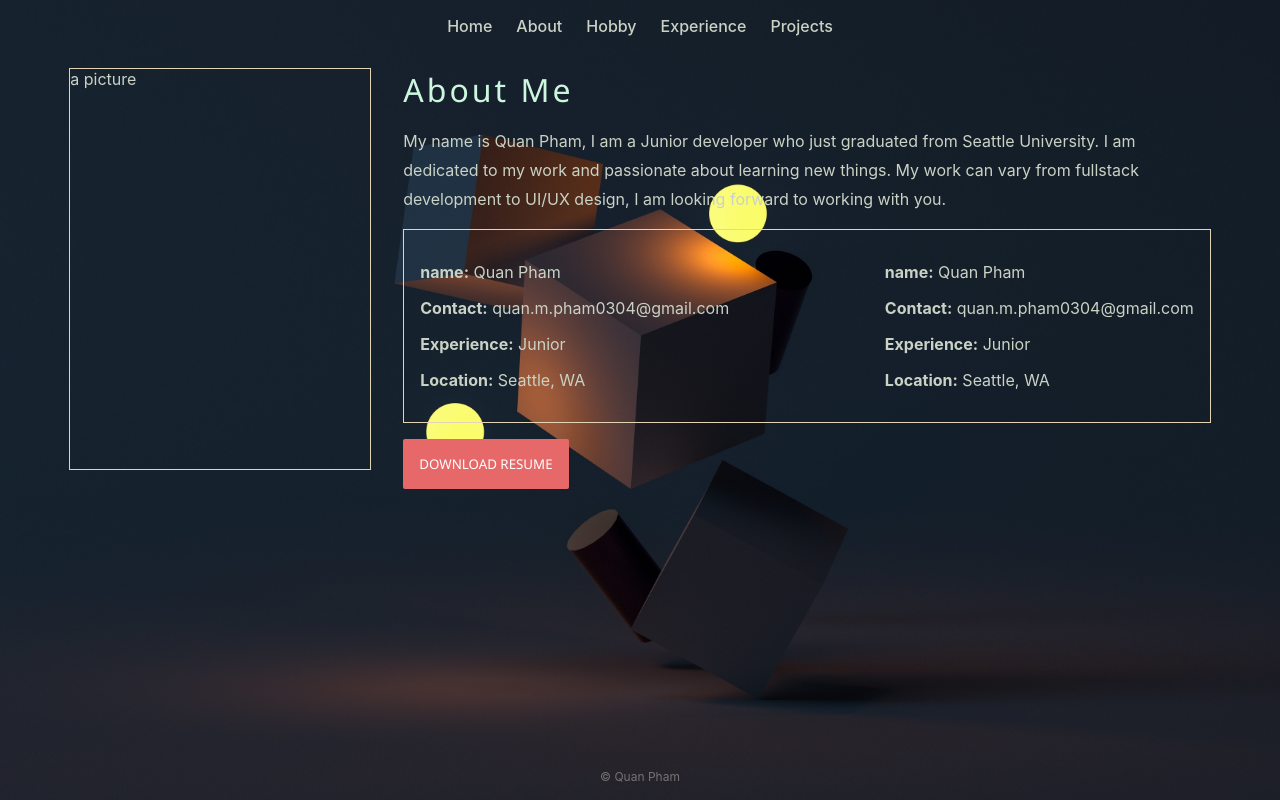
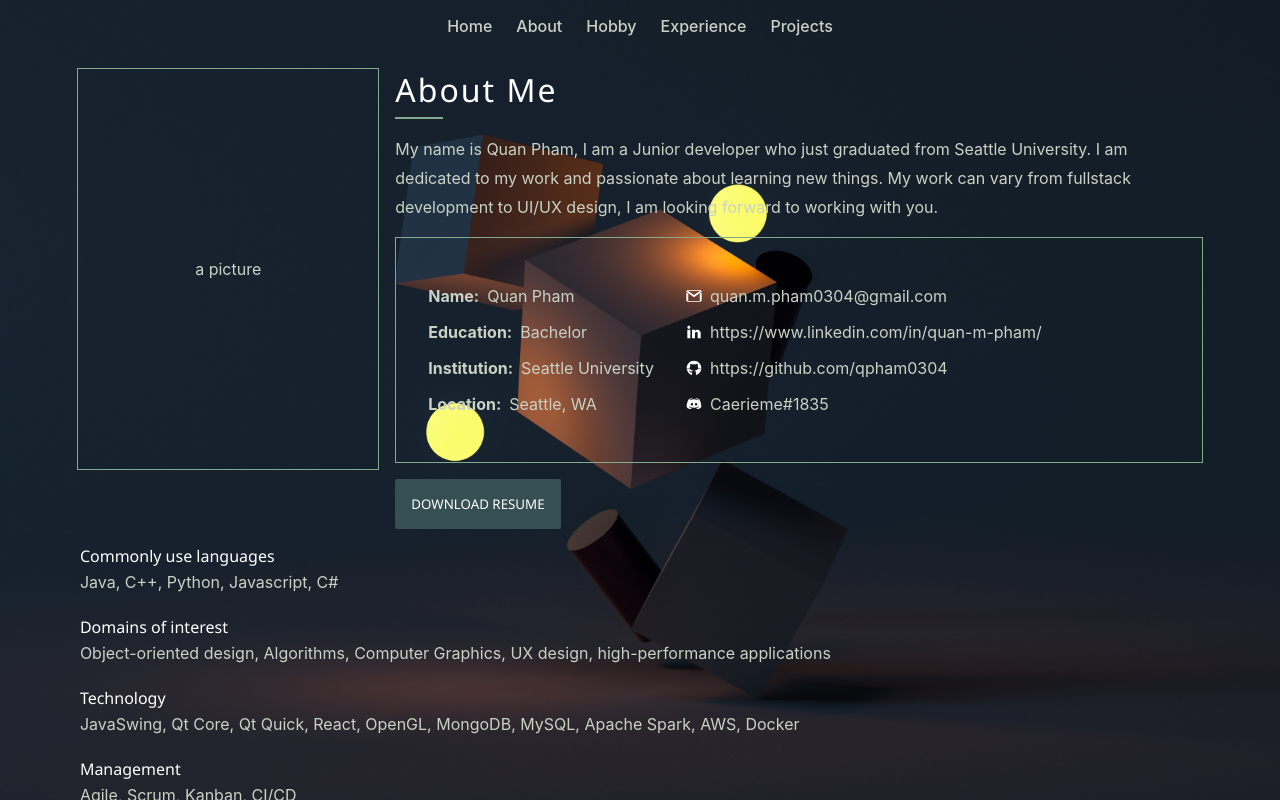
Before and after one commit to qpham0304/my-portfolio, a React (Create React App) app: page /about in a window 1280 px wide. Built offline with nearby package versions, Linux system fonts and the light colour scheme.

Commit message:
set up layout for about page

```diff
--- a/src/App.css
+++ b/src/App.css
@@ -1,9 +1,11 @@
 :root{
   --txt-color-primary: #cad2c5;
-  --h-color: #ccf7de;
+  --header-color: #fff;
   --overlay-color: #11223355;
   --bg-color-primary: #373a38;
   --bg-color-secondary: #e2d4b4;
+  --border-color: #84a98c;
+  --dl-btn: #354f52;
   --txt-size: 1rem;
 }
 
@@ -18,10 +20,11 @@
 
 .App-background {
   /* background-color: var(--overlay-color); */
-  min-height: 100vh;
+  /* min-height: 100vh; */
   display: flex;
   flex-direction: column;
   color: var(--txt-color-primary);
+  scroll-behavior: contain;
 }
 
 .App-background > div:first-of-type {
@@ -32,6 +35,7 @@
 
 .page-container {
   display: flex;
+  /* background-color: pink; */
 }
 
 .home {
@@ -40,11 +44,29 @@
 }
 
 .about {
-  /* background-color: var(--overlay-color); */
-  padding: 1rem;
+  padding: 1rem 2rem 1rem 2rem;
+  flex-wrap: wrap;
   justify-content: center;
+  width: 100%;
+}
+
+.about > div {
+  display: flex;
+  flex-direction: row;
   flex-wrap: wrap;
+  gap: 1rem;
   width: 100%;
+  justify-content: center;
+}
+
+.profile-pic {
+  max-width: 300px;
+  min-width: 300px;
+  height: 400px;
+  border: 1px solid var(--border-color);
+  display: flex;
+  justify-content: center;
+  align-items: center;
 }
 
 .projects {
@@ -55,10 +77,22 @@
 }
 
 h1,h2,h3,h4,h5,h6 {
+  position: relative;
   font-weight: 500;
   font-family: 'Segoe UI', Tahoma, Geneva, Verdana, sans-serif;
   margin: 0rem 0 1rem 0;
-  color: var(--h-color)
+  padding: 0 0 0.5rem 0;
+  color: var(--header-color)
+}
+
+h4::after {
+  content: "";
+  position: absolute;
+  bottom: 0;
+  left: 0;
+  width: 3rem;
+  height: 0.1rem;
+  background-color: var(--border-color);
 }
 
 h1 {
@@ -75,6 +109,7 @@ h3 {
 
 h4 {
   font-size: calc(var(--txt-size) * 2);
+  letter-spacing: 2px;
 }
 
 h5 {
@@ -92,6 +127,11 @@ nav {
   right: 0px; */
   padding: 1rem 1rem 0.5rem 1rem;
   font-weight: 450;
+}
+
+a {
+  text-decoration: none;
+  color: inherit;
 }
 
 .nav-item{
@@ -192,6 +232,15 @@ li {
   margin-left: 1rem;
 }
 
+.icon-small {
+  background-size: cover;
+  width: 1rem;
+  height: 1rem;
+  display: block;
+  transition: 500ms;
+  display: flex;
+}
+
 .icon:hover{
   opacity: 0.8
 }
@@ -223,31 +272,54 @@ li {
 }
 
 .info-box {
+  display: flex;
+  flex-direction: column;
+  justify-content: flex-start;
+}
+
+.info-box > h6 {
+  margin: 0;
+  padding: 0;
+}
+
+.info-box > p {
+  margin: 5px 0 1.5rem 0;
+}
+
+.contact-box {
   padding: 1rem;
   display: flex;
   flex-direction: row;
-  justify-content: space-between;
-  border: 1px solid #e2d4b4;
+  border: 1px solid var(--border-color);
   flex-wrap: wrap;
 }
 
-.info-box ul > li {
-  margin: 1rem 0;
+.contact-box ul {
+  /* background-color: blue; */
+  margin: 1rem;
 }
 
-.info-box ul > li > span {
+.contact-box ul > li {
+  margin: 1rem 0;
+  display: flex;
+  width: 100%;
+  align-items: center;
+}
+
+.contact-box ul > li > span {
   font-weight: bold;
+  margin-right: 0.5rem;
 }
 
 .download-btn {
   padding: 1rem;
-  margin-top: 1rem;
+  margin: 1rem 0 1rem 0;
   border-radius: 2px;
   font-weight: 500;
   font-family: "Segoe UI";
   color: #fff;
   border: 0px;
-  background-color: #e76868;
+  background-color: var(--dl-btn);
   transition: 500ms;
 }
 
--- a/src/components/About.js
+++ b/src/components/About.js
@@ -1,35 +1,77 @@
 import React from 'react'
+// import info from "../db/basic-info"
 
 function About() {
+  const info = require("../db/basic-info")
+  const getResume = () => {
+    fetch("Quan_Pham_Resume_2022.pdf").then(response => {
+      response.blob().then(blob => {
+        const fileUrl = window.URL.createObjectURL(blob);
+        let alink = document.createElement('a');
+        alink.href = fileUrl;
+        alink.download = "Quan_Pham_Resume_2022.pdf";
+        alink.click();
+      })
+    })
+  }
+
   return (
     <div className="page-container about">
-      <div style={{minWidth: "300px", height: "400px", border: "1px solid #e2d4b4", marginRight: "2rem"}}>
+      <div>
+        <div className="profile-pic">
           a picture
         </div>
         <div style={{maxWidth: "80ch"}}>
-        <h4 style={{letterSpacing: '3px'}}>About Me</h4>
+          <h4>About Me</h4>
           <p style={{lineHeight: 1.8}}>
             My name is Quan Pham, I am a Junior developer who just graduated from
             Seattle University. I am dedicated to my work and passionate about learning
             new things. My work can vary from fullstack development to UI/UX design, I
             am looking forward to working with you.
           </p>
-        <div className="info-box">
+          <div className="contact-box">
             <ul>
-            <li> <span>name:</span> Quan Pham </li>
-            <li> <span>Contact:</span> quan.m.pham0304@gmail.com </li>
-            <li> <span>Experience:</span> Junior </li>
-            <li> <span>Location:</span> Seattle, WA </li>
+              <li> <span>Name:</span> {info.name} </li>
+              <li> <span>Education:</span> {info.education[0].level} </li>
+              <li> <span>Institution:</span> {info.education[0].institution} </li>
+              <li> <span>Location:</span> {info.location} </li>
             </ul>
             <ul>
-            <li> <span>name:</span> Quan Pham </li>
-            <li> <span>Contact:</span> quan.m.pham0304@gmail.com </li>
-            <li> <span>Experience:</span> Junior </li>
-            <li> <span>Location:</span> Seattle, WA </li>
+              <li> <span className="icon-small icon-email"/><a href={`mailto:${info.email}`}>{info.email}</a> </li>
+              <li> <span className="icon-small icon-linkedin"/><a href={info.linkedin}>{info.linkedin}</a> </li>
+              <li> <span className="icon-small icon-github"/><a href={info.github}>{info.github}</a> </li>
+              <li> <span className="icon-small icon-discord"/><a href={info.discord}>{info.discord}</a> </li>
             </ul>
           </div>
-        <button className="download-btn">DOWNLOAD RESUME</button>
+          <button className="download-btn" onClick={getResume}>DOWNLOAD RESUME</button>
         </div>
+      </div>
+      <div>
+        <div className="info-box">
+          <h6>Commonly use languages</h6>
+          <p>{info.languages}</p>
+          <h6>Domains of interest</h6>
+          <p>{info.domains}</p>
+          <h6>Technology</h6>
+          <p>{info.technology}</p>
+          <h6>Management</h6>
+          <p>{info.management}</p>
+          <h6>tools</h6>
+          <p>{info.tools}</p>
+        </div>
+        <div style={{minWidth: "35ch"}} />
+      </div>
+      <div>
+        <div className="contact-box" style={{width: "calc(80ch + 300px"}}>
+          <ul>
+            <li> <span className="icon-small icon-email"/><a href={`mailto:${info.email}`}>{info.email}</a> </li>
+            <li> <span className="icon-small icon-linkedin"/><a href={info.linkedin}>{info.linkedin}</a> </li>
+            <li> <span className="icon-small icon-github"/><a href={info.github}>{info.github}</a> </li>
+            <li> <span className="icon-small icon-discord"/><a href={info.discord}>{info.discord}</a> </li>
+          </ul>
+        </div>
+      </div>
+
     </div>
   )
 }
--- a/src/components/Home.js
+++ b/src/components/Home.js
@@ -37,9 +37,9 @@ function Home() {
         })}
       </ul>
       <ul className="icon-link">
+        <a href={gmail}> <span style={{margin: "0px"}} className="icon icon-email"/> </a>
         <a href={github}> <span style={{margin: "0px"}} className="icon icon-github"/> </a>
         <a href={linkedin}> <span style={{margin: "0px"}} className="icon icon-linkedin"/> </a>
-        <a href={gmail}> <span style={{margin: "0px"}} className="icon icon-email"/> </a>
         <a href={discord}> <span style={{margin: "0px"}} className="icon icon-discord"/> </a>
       </ul>
     </div>
--- /dev/null
+++ b/src/db/basic-info.json
@@ -0,0 +1,47 @@
+{
+    "name": "Quan Pham",
+    "location": "Seattle, WA",
+    "experience": "Junior",
+    "freelance": "Available",
+    "age": 22,
+    "email": "quan.m.pham0304@gmail.com",
+    "github": "https://github.com/qpham0304",
+    "linkedin": "https://www.linkedin.com/in/quan-m-pham/",
+    "discord": "Caerieme#1835",
+    "education": [
+        {
+            "level": "Bachelor",
+            "institution": "Seattle University",
+            "major": "Computer Science",
+            "start": "Sep, 2020",
+            "end": "Dec, 2022"
+        },
+        {
+            "level": "Associate",
+            "institution": "North Seattle College",
+            "major": "Computer Science",
+            "start": "Jan, 2017",
+            "end": "Jun, 2019"
+        },
+        {
+            "level": "High School",
+            "institution": "North Seattle College",
+            "major": "Computer Science",
+            "start": "Jan, 2019",
+            "end": "Jun, 2019"
+        }
+    ],
+    "languages": "Java, C++, Python, Javascript, C#",
+    "technology": "JavaSwing, Qt Core, Qt Quick, React, OpenGL, MongoDB, MySQL, Apache Spark, AWS, Docker",
+    "domains": " Object-oriented design, Algorithms, Computer Graphics, UX design, high-performance applications",
+    "tools": "JetBrains IDEs, VS Code, Git, Docker, QT Creator",
+    "management": "Agile, Scrum, Kanban, CI/CD",
+    "hobby": [
+        "I like playing games. I enjoy playing challenging games like the souls genre as it feels rewarding getting over a difficult challenges",
+        "I enjoy listening to music. Japanese's rock and country music are my most favorite genre",
+        "I also enjoy learning new instrument",
+        "I learn piano since I was 6",
+        "I also learn how to play guitar and bass on my own",
+        "Drawing is one of the skill that I want to improve on. It always amazes me how artists could create beautiful arts everyday"
+    ]
+}
--- a/src/index.css
+++ b/src/index.css
@@ -12,7 +12,7 @@ code {
     monospace;
 }
 
-
+@media (min-width: 400px) {
   ::-webkit-scrollbar {
     width: 10px;
   }
@@ -33,3 +33,4 @@ code {
   ::-webkit-scrollbar-thumb:active {
     background: #626563;
   }
+}
```
Also changed, not shown: src/db/experience.json (+21 -12 lines), src/db/projects.json (+51 -21 lines), 2 other files (tests, documents, lock files or other folders). Lines whose indentation alone changed are shown as unchanged.
